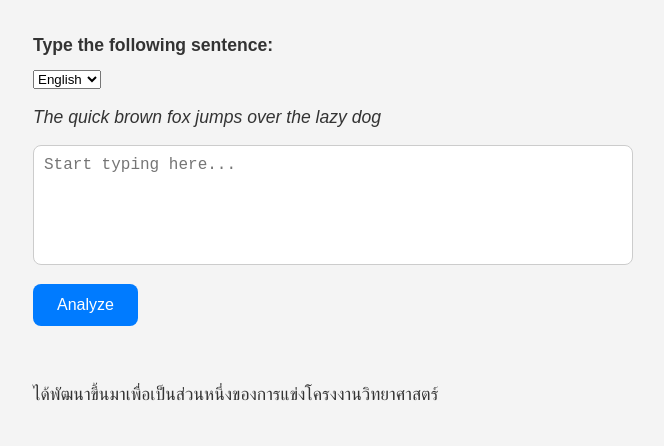
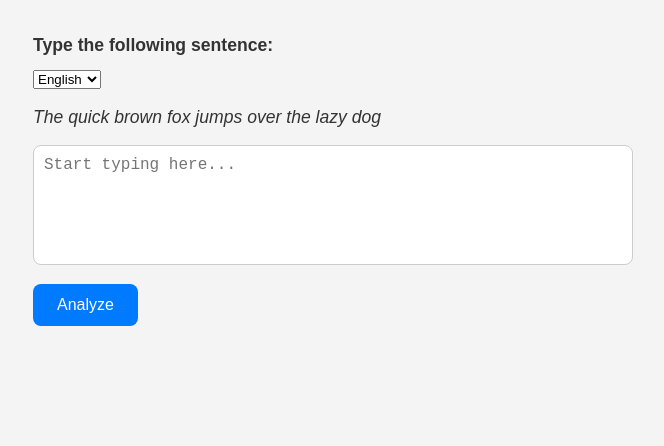
Before and after one commit to zenmastercat/diagnoseProject, a plain HTML site: page static/index.html in a window 1280 px wide. Shown: the whole page, without its empty margins (307-971 px from the left). Drawn offline with Linux system fonts and the light colour scheme.

Commit message:
Update index.html

```diff
--- a/static/index.html
+++ b/static/index.html
@@ -78,9 +78,7 @@
   <textarea id="typingArea" placeholder="Start typing here..."></textarea><br>
   <button onclick="submitData()" id="analyzeBtn">Analyze</button>
   <p id="output"></p>
-  <footer>
-    <p>ได้พัฒนาขึ้นมาเพื่อเป็นส่วนหนึ่งของการแข่งโครงงานวิทยาศาสตร์</p>
-  </footer>
+
 
   <script src="/static/script.js"></script>
 </body>
```
